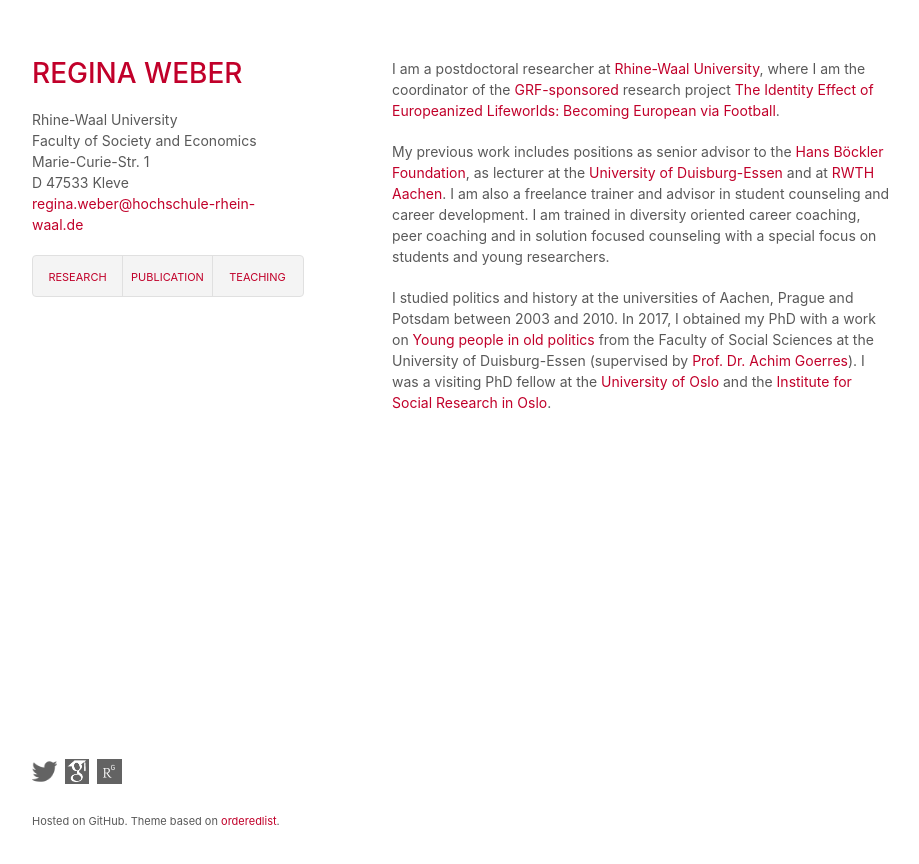
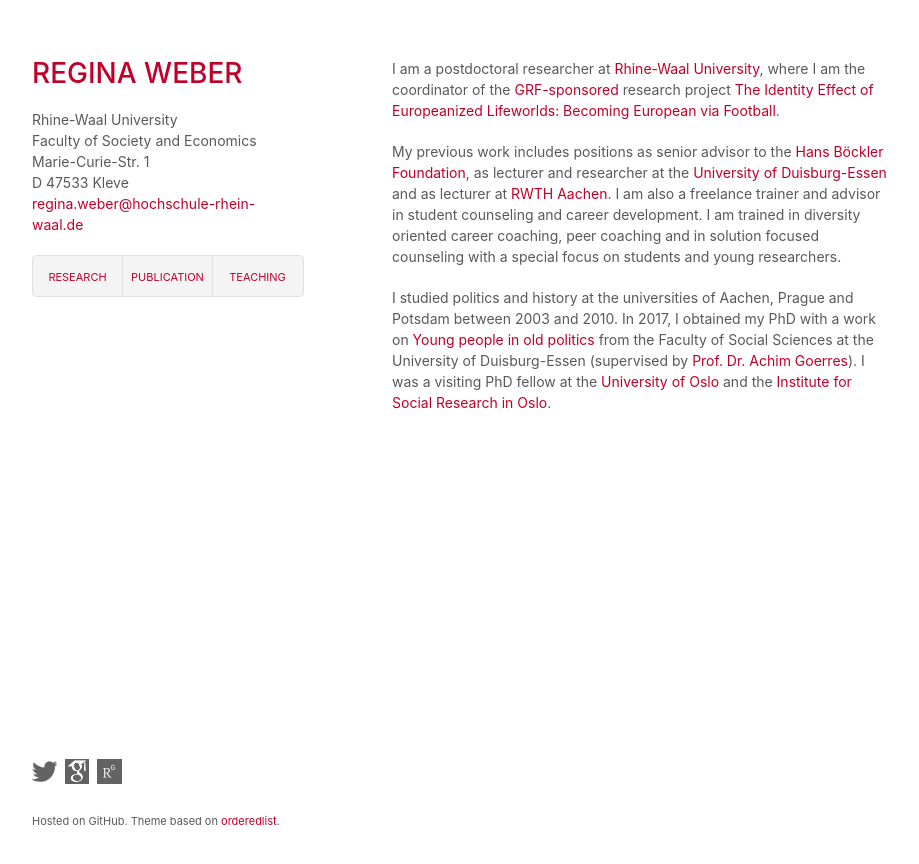
Before and after one commit to robertocabreratapia/robertocabreratapia.github.io, a Jekyll site: the page built from index.html, in a window 1280 px wide. Shown: the top 864 px of the page, without its empty margins (178-1097 px from the left). Built offline with Jekyll 4.4.1, drawn with Linux system fonts in a browser that asks for light colours.

Commit message:
Update index.html

```diff
--- a/index.html
+++ b/index.html
@@ -3,6 +3,6 @@
 ---
 <p>I am a postdoctoral researcher at <a href="https://www.hsrw.org">Rhine-Waal University</a>, where I am the coordinator of the <a href="http://gepris.dfg.de/gepris/projekt/386268084">GRF-sponsored</a> research project <a href="https://www.eufoot.de">The Identity Effect of Europeanized Lifeworlds: Becoming European via Football</a>.</p>
 
-<p>My previous work includes positions as senior advisor to the <a href="http://www.boeckler.de">Hans Böckler Foundation</a>, as lecturer at the <a href="http://www.uni-due.de">University of Duisburg-Essen</a> and at <a href="http://www.rwth.de">RWTH Aachen</a>. I am also a freelance trainer and advisor in student counseling and career development. I am trained in diversity oriented career coaching, peer coaching and in solution focused counseling with a special focus on students and young researchers.</p>
+<p>My previous work includes positions as senior advisor to the <a href="http://www.boeckler.de">Hans Böckler Foundation</a>, as lecturer and researcher at the <a href="http://www.uni-due.de">University of Duisburg-Essen</a> and as lecturer at <a href="http://www.rwth.de">RWTH Aachen</a>. I am also a freelance trainer and advisor in student counseling and career development. I am trained in diversity oriented career coaching, peer coaching and in solution focused counseling with a special focus on students and young researchers.</p>
 
 <p>I studied politics and history at the universities of Aachen, Prague and Potsdam between 2003 and 2010. In 2017, I obtained my PhD with a work on <a href="https://duepublico2.uni-due.de/servlets/MCRFileNodeServlet/duepublico_derivate_00043836/WeberRegina_Diss.pdf">Young people in old politics</a> from the Faculty of Social Sciences at the University of Duisburg-Essen (supervised by <a href="http://achimgoerres.de">Prof. Dr. Achim Goerres</a>). I was a visiting PhD fellow at the <a href="http://www.uio.no">University of Oslo</a> and the <a href="http://http://samfunnsforskning.no/">Institute for Social Research in Oslo</a>.</p>
```
